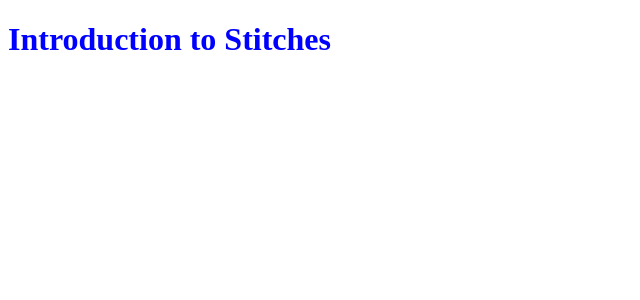
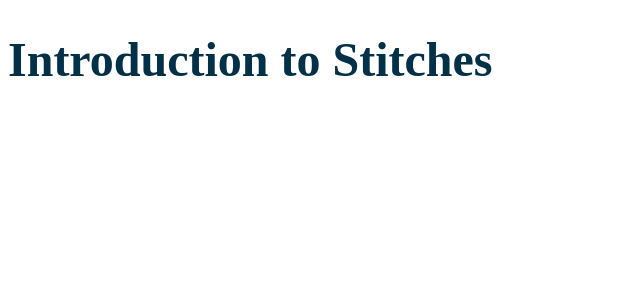
Before and after one commit to jgbpessoa/stitches-nextjs, a Next.js app: page / in a window 1280 px wide. Shown: the top 300 px of the page, without its empty margins (0-640 px from the left). Built offline with nearby package versions, Linux system fonts and the light colour scheme.

Commit message:
Configuration

```diff
--- a/pages/index.tsx
+++ b/pages/index.tsx
@@ -1,8 +1,9 @@
 import type { NextPage } from "next";
-import { styled } from "@stitches/react";
+import { styled } from "../ui/stitches.config";
 
 const Title = styled("h1", {
-  color: "blue",
+  color: "$primaryColor",
+  fontSize: "$fs3",
 });
 
 const Home: NextPage = () => {
--- /dev/null
+++ b/ui/stitches.config.ts
@@ -0,0 +1,15 @@
+import { createStitches, CreateStitches } from "@stitches/react";
+
+export const { styled } = createStitches({
+  theme: {
+    colors: {
+      primaryColor: "#023047",
+      secondaryColor: "#8ecae6",
+    },
+    fontSizes: {
+      fs1: "0.75rem",
+      fs2: "1.5rem",
+      fs3: "3rem",
+    },
+  },
+});
```
